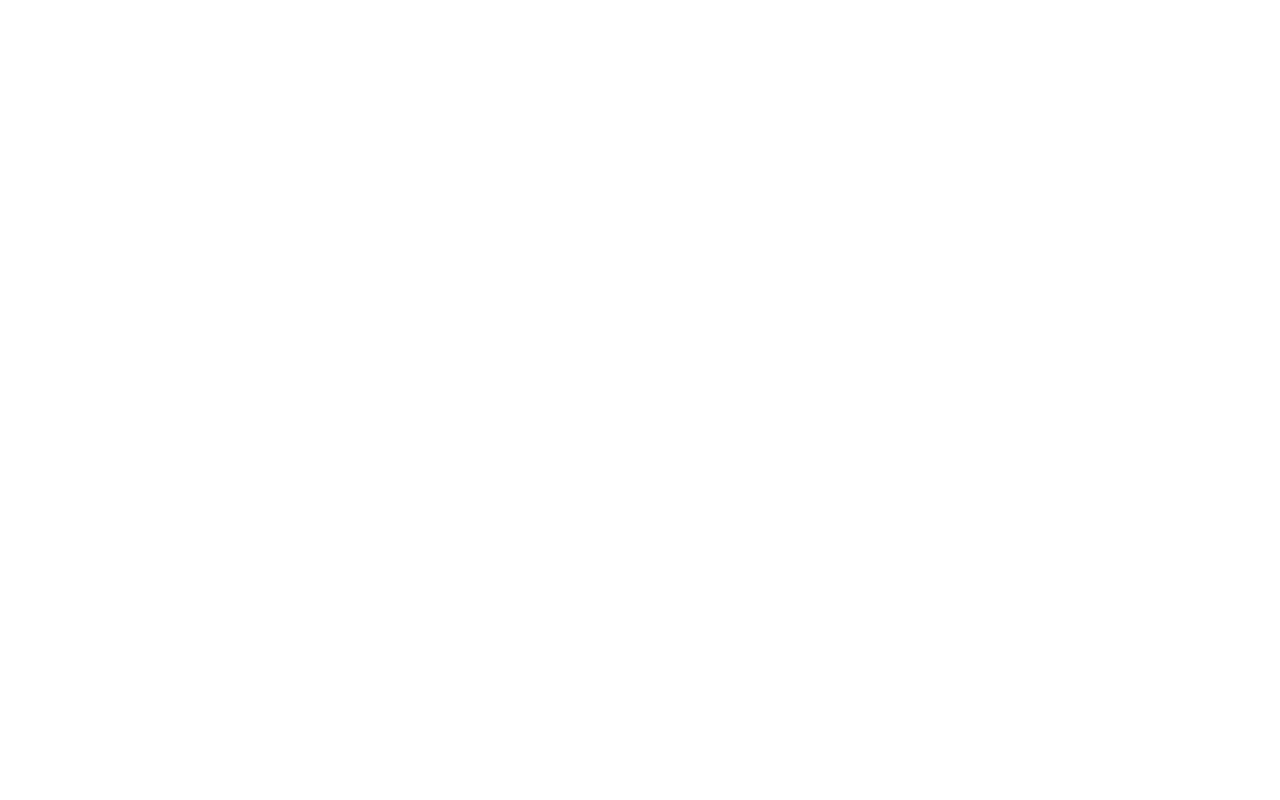
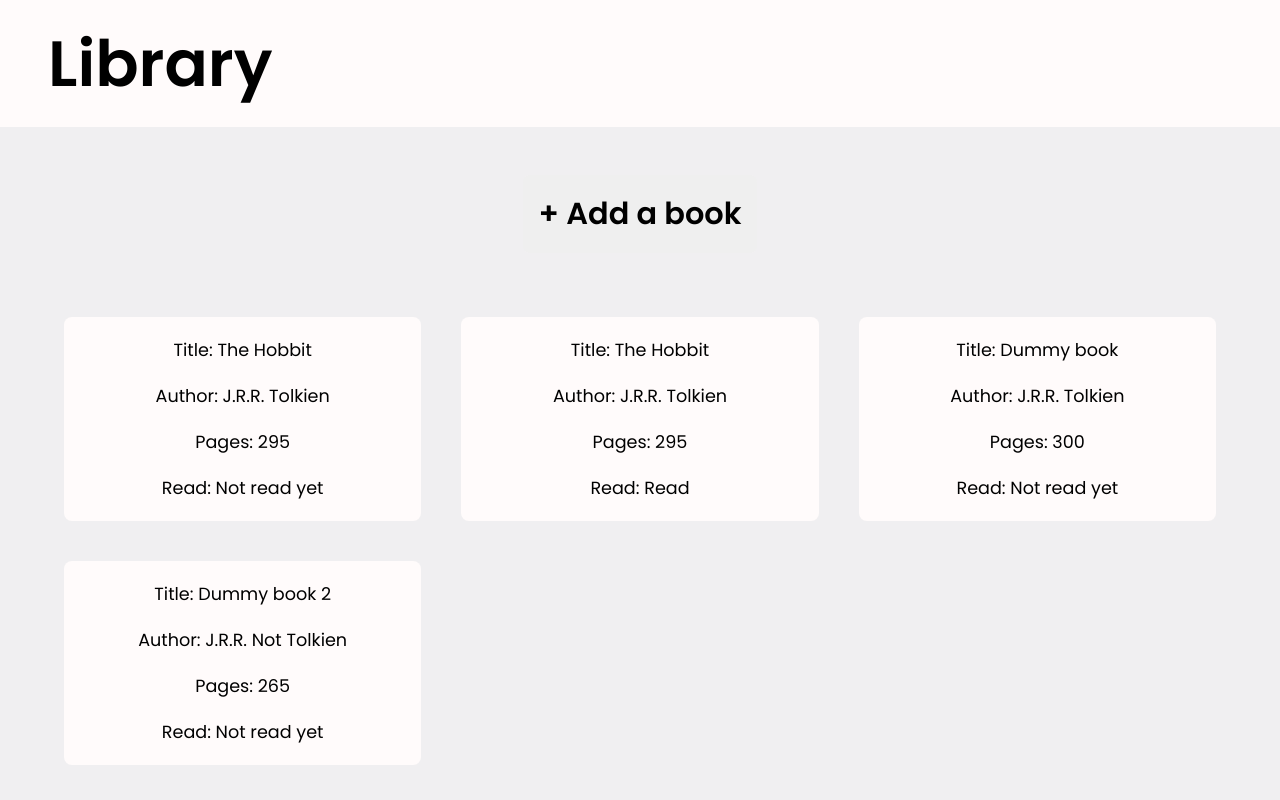
Before and after one commit to AngeloDiMortimer/project-library, a plain HTML site: page index.html in a window 1280 px wide. Drawn offline with Linux system fonts and the light colour scheme.

Commit message:
Finished the most of the styling

```diff
--- a/index.html
+++ b/index.html
@@ -1,13 +1,30 @@
 <!DOCTYPE html>
 <html lang="en">
 <head>
+    <link rel="preconnect" href="https://fonts.googleapis.com">
+    <link rel="preconnect" href="https://fonts.gstatic.com" crossorigin>
+    <link href="https://fonts.googleapis.com/css2?family=Poppins:ital,wght@0,100;0,200;0,300;0,400;0,500;0,600;0,700;0,800;0,900;1,100;1,200;1,300;1,400;1,500;1,600;1,700;1,800;1,900&display=swap" rel="stylesheet">
     <meta charset="UTF-8">
     <meta http-equiv="X-UA-Compatible" content="IE=edge">
     <meta name="viewport" content="width=device-width, initial-scale=1.0">
+    <link rel="stylesheet" href="./style.css">
     <script src="./script.js" defer></script>
-    <title>Document</title>
+    <title>Project Library</title>
 </head>
 <body>
+    <header class="header">
+        <div class="container">
+            <h1>Library</h1>
+        </div>
+    </header>
+    <div class="main container">
 
+        <button class="btn-add" id="btn-add">
+            + Add a book
+        </button>
+        <div class="books" id="books">
+
+        </div>
+    </div>
 </body>
 </html>
--- a/script.js
+++ b/script.js
@@ -1,20 +1,41 @@
+const books = document.querySelector("#books");
 
 let myLibrary = [];
 
-function Book(title, author, pages, read) {
+//Object Constructor
+function Book(Title, Author, Pages, Read) {
 
-    this.title = title;
-    this.author = author;
-    this.pages = pages;
-    this.read = read;
+    this.Title = Title;
+    this.Author = Author;
+    this.Pages = Pages;
+    this.Read = Read;
 
-    this.info = function() {
-        return title + " " + author + ", " + pages + " pages, " + read;
-    }
 }
 
-const addBookToLibrary = () => {
+const addBookToLibrary = (Title, Author, Pages, Read) => {
 
-
+    let book = new Book(Title, Author, Pages, Read);
+    myLibrary.push(book);
 
 }
+
+const displayBook = () => {
+    myLibrary.forEach(myLibrary => {
+        const card = document.createElement("div");
+        card.classList.add("card");
+        books.appendChild(card);
+
+        for (let key in myLibrary) {
+            const para = document.createElement("p");
+            para.textContent = (`${key}: ${myLibrary[key]}`);
+            card.appendChild(para);
+        }
+    })
+}
+
+addBookToLibrary("The Hobbit", "J.R.R. Tolkien", 295, "Not read yet");
+addBookToLibrary("The Hobbit", "J.R.R. Tolkien", 295, "Read");
+addBookToLibrary("Dummy book", "J.R.R. Tolkien", 300, "Not read yet");
+addBookToLibrary("Dummy book 2", "J.R.R. Not Tolkien", 265, "Not read yet");
+
+displayBook();
--- a/style.css
+++ b/style.css
@@ -0,0 +1,75 @@
+* {
+    margin: 0;
+    padding: 0;
+    box-sizing: border-box;
+    font-family: 'Poppins', sans-serif;
+}
+
+body {
+    background-color: #f0eff1;
+}
+
+button {
+    border: none;
+    color: inherit;
+    cursor: pointer;
+    outline: none;
+}
+
+.header {
+    background-color: #fffbfb;
+}
+
+.header .container {
+    display: flex;
+    align-items: center;
+    justify-content: space-between;
+    padding: 1rem;
+    margin: 0 2rem;
+}
+
+.header .container h1 {
+    font-size: 4rem;
+    font-weight: 600;
+}
+
+/* main */
+
+.main {
+    margin: 2rem 3rem 0;
+    text-align: center;
+}
+
+.container {
+    padding: 1rem;
+}
+
+.btn-add {
+    font-size: 1.9rem;
+    font-weight: 600;
+    transition: filter 0.15s ease-in-out;
+    border-radius: 8px;
+    padding: 1rem;
+}
+
+.btn-add:hover {
+    filter: brightness(90%);
+}
+
+.books {
+    display: grid;
+    grid-template-columns: repeat(auto-fill, minmax(300px, 1fr));
+    margin-top: 4rem;
+    gap: 40px;
+}
+
+.card {
+    display: flex;
+    flex-direction: column;
+    justify-content:space-between;
+    font-size: 1.1rem;
+    gap: 20px;
+    padding: 20px;
+    background-color: #fffbfb;
+    border-radius: 8px;
+}
```
